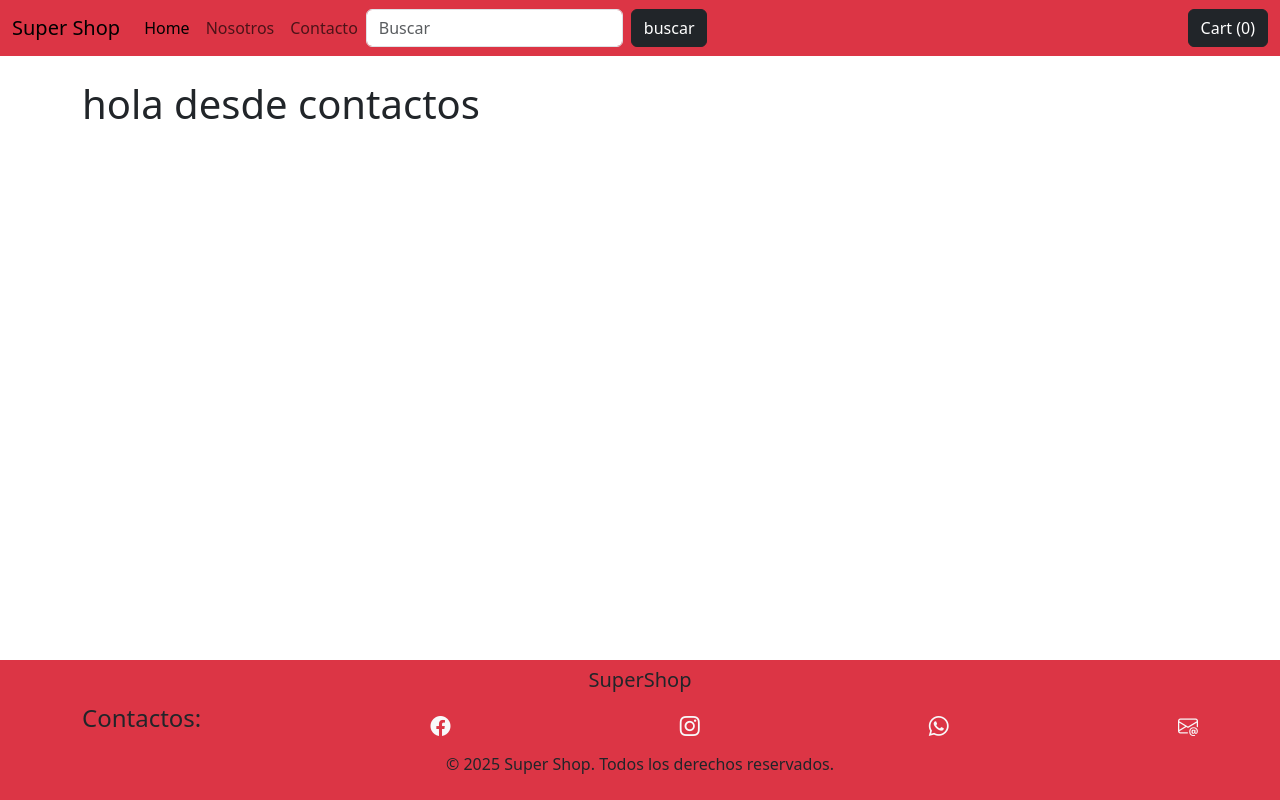
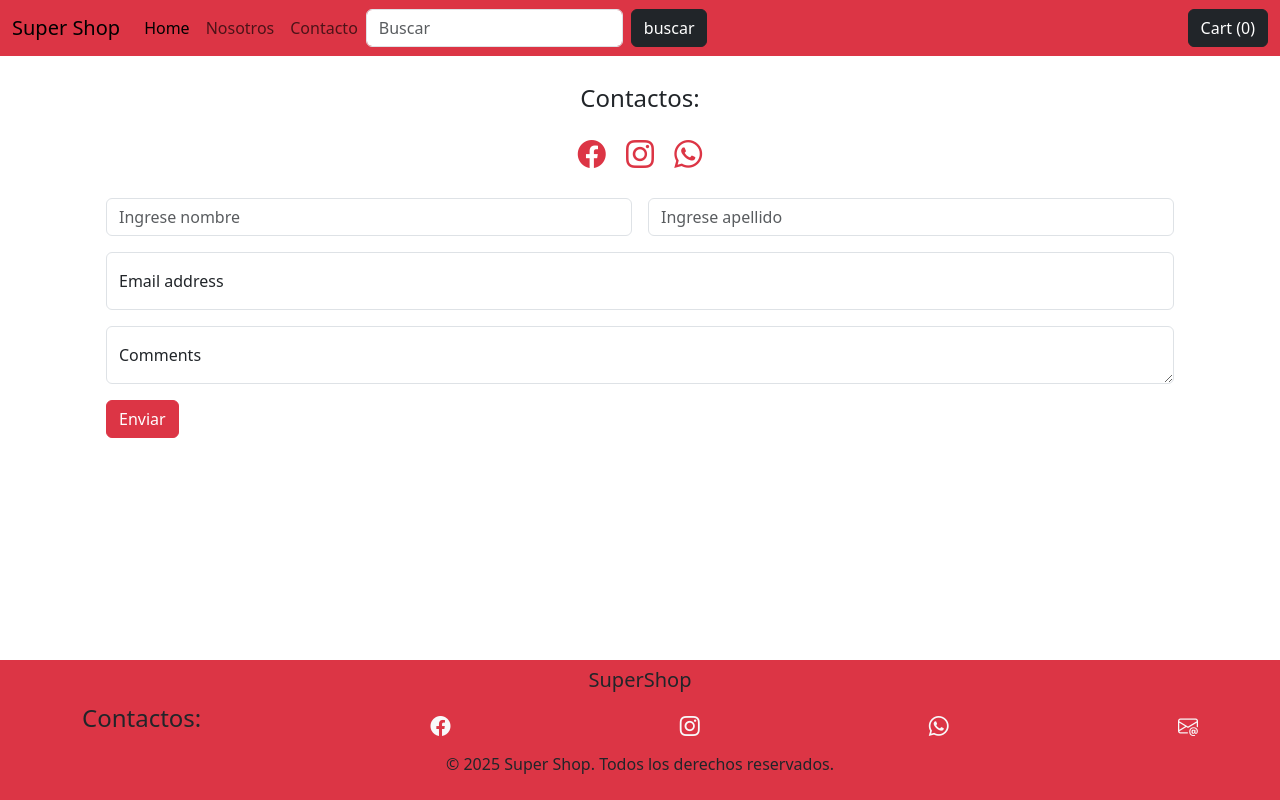
Before and after one commit to eliz-ana/seg-entrega-nueva, a website: page contactos.html in a window 1280 px wide. Drawn offline with nearby package versions, Linux system fonts and the light colour scheme.

Commit message:
agregue form

```diff
--- a/contactos.html
+++ b/contactos.html
@@ -13,11 +13,15 @@
 <body class="d-flex flex-column min-vh-100">
     <header id="jsheader"></header>
     <main class="container flex-grow-1 my-4">
-        <h1>hola desde contactos</h1>
+        <div id="jsToastContainer" aria-live="polite" aria-atomic="true"
+            class="toast-container position-fixed top-25 end-0 p-3">
+        </div>
+        <div class="container contactos-div"></div>
     </main>
 
     <footer id="jsFooter"></footer>
     <script src="./scripts/app.js"></script>
+    <script src="./scripts/contactos.js"></script>
     <script src="https://cdn.jsdelivr.net/npm/bootstrap@5.3.3/dist/js/bootstrap.bundle.min.js"
         integrity="sha384-YvpcrYf0tY3lHB60NNkmXc5s9fDVZLESaAA55NDzOxhy9GkcIdslK1eN7N6jIeHz"
         crossorigin="anonymous"></script>
--- /dev/null
+++ b/scripts/contactos.js
@@ -0,0 +1,84 @@
+function renderContactos() {
+  const contacto = document.querySelector(".contactos-div");
+  if (contacto) {
+    contacto.innerHTML = "";
+    const contactoForm = document.createElement("div");
+    contactoForm.innerHTML = `
+      <div class="container text-center mx-auto">
+          <p class="fs-4">Contactos:</p>
+          <a href="https://www.facebook.com" target="_blank" class="mx-2"><i class="bi bi-facebook text-danger fs-3"></i></a>
+          <a href="https://www.instagram.com" target="_blank" class="mx-2"><i class="bi bi-instagram text-danger fs-3"></i></a>
+          <a href="#" target="_blank" class="mx-2"><i class="bi bi-whatsapp text-danger fs-3"></i></a>
+      </div>
+
+      <div class="container mt-4">
+          <form id="contactForm" novalidate>
+              <div class="row g-3">
+                  <div class="col">
+                      <input type="text" class="form-control" id="nombre" placeholder="Ingrese nombre" required>
+                      <div class="invalid-feedback">El nombre es obligatorio.</div>
+                  </div>
+                  <div class="col">
+                      <input type="text" class="form-control" id="apellido" placeholder="Ingrese apellido" required>
+                      <div class="invalid-feedback">El apellido es obligatorio.</div>
+                  </div>
+              </div>
+
+              <div class="form-floating mb-3 mt-3">
+                  <input type="email" class="form-control" id="email" placeholder="name@example.com" required>
+                  <label for="email">Email address</label>
+                  <div class="invalid-feedback">Ingrese un correo válido.</div>
+              </div>
+
+              <div class="form-floating mb-3">
+                  <textarea class="form-control" id="mensaje" placeholder="Leave a comment here" required></textarea>
+                  <label for="mensaje">Comments</label>
+                  <div class="invalid-feedback">Este campo no puede estar vacío.</div>
+              </div>
+
+              <button type="submit" class="btn btn-danger">Enviar</button>
+          </form>
+      </div>
+      `;
+
+    contacto.appendChild(contactoForm);
+
+    // Agregar validación en tiempo real
+    const form = document.getElementById("contactForm");
+    const inputs = form.querySelectorAll("input, textarea");
+
+    form.addEventListener("submit", function (event) {
+      event.preventDefault(); // Evita el envío del formulario por defecto
+
+      if (!form.checkValidity()) {
+        event.stopPropagation(); // Evita propagación del evento
+        form.classList.add("was-validated");
+      } else {
+        toastSetter("Formulario enviado !");
+        form.reset();
+
+        // Remover clases de validación para que no queden verdes/rojas
+        form.classList.remove("was-validated");
+        inputs.forEach((input) => {
+          input.classList.remove("is-valid", "is-invalid");
+        });
+      }
+    });
+
+    // Validación en tiempo real
+
+    inputs.forEach((input) => {
+      input.addEventListener("input", () => {
+        if (input.checkValidity()) {
+          input.classList.remove("is-invalid");
+          input.classList.add("is-valid");
+        } else {
+          input.classList.remove("is-valid");
+          input.classList.add("is-invalid");
+        }
+      });
+    });
+  }
+}
+
+renderContactos();
```
